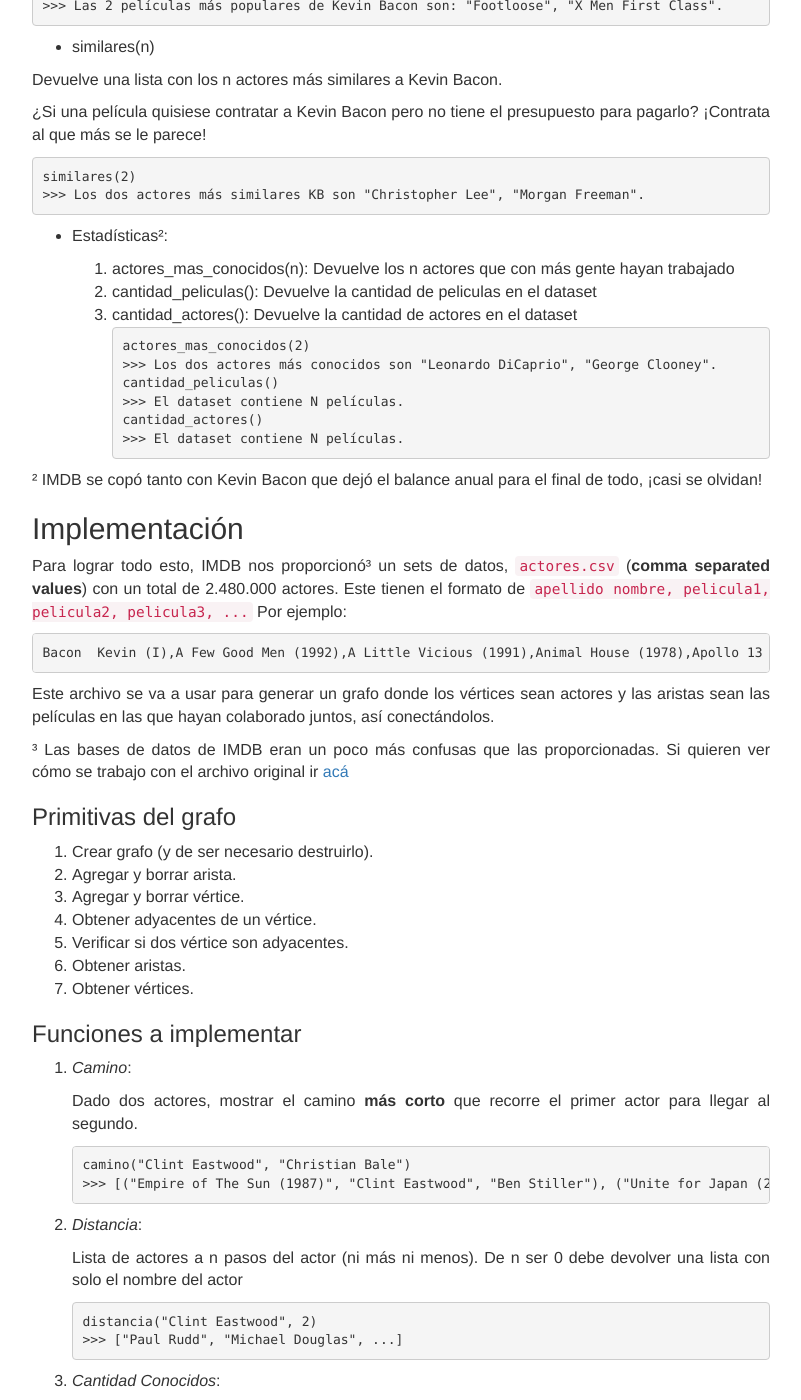
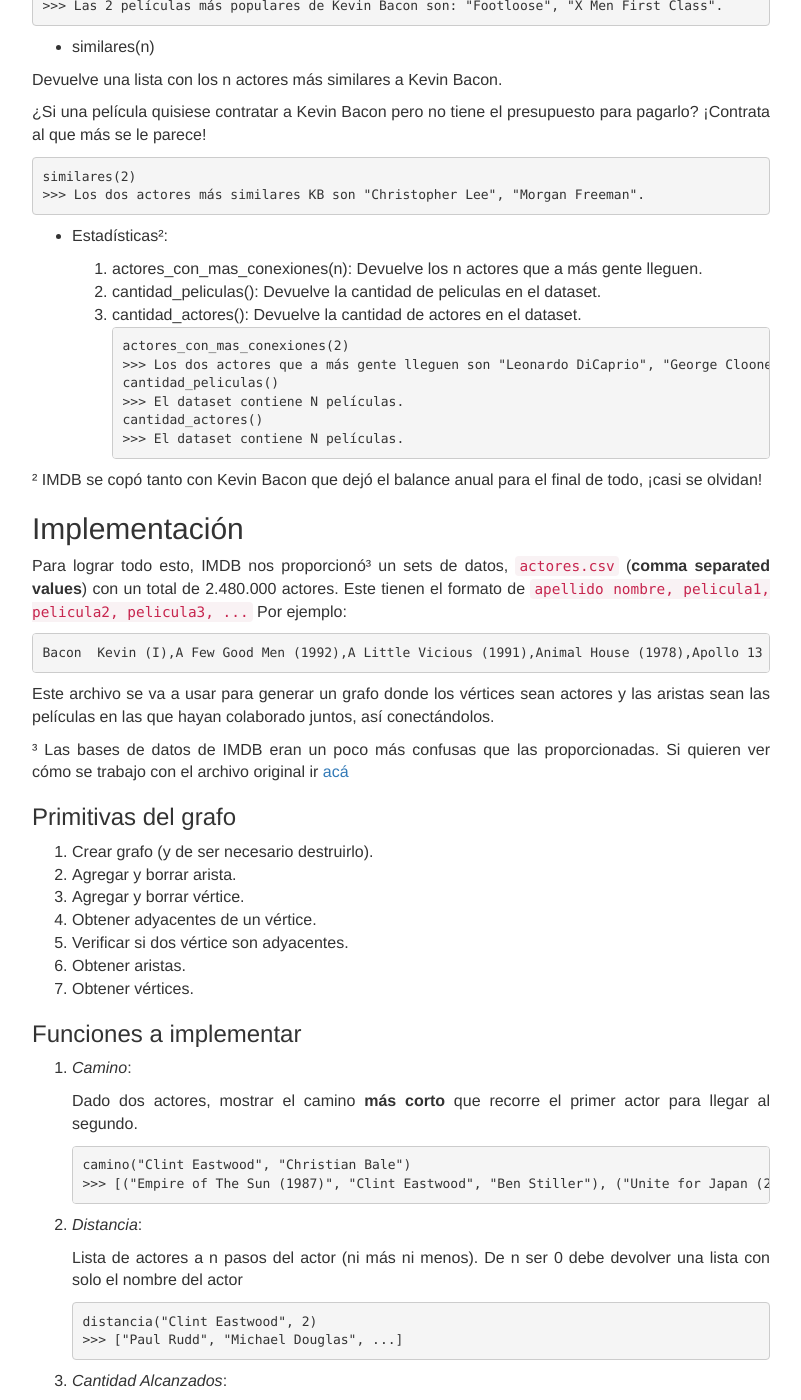
Before and after one commit to algoritmos-rw/algoritmos, a Jekyll site: the page built from static/tps/2017_2/tp3/index.md, in a window 1280 px wide and 1400 px high, scrolled down 1967 px. Shown: the whole window, without its empty margins (239-1040 px from the left). Built offline with Jekyll 4.4.1, drawn with Linux system fonts in a browser that asks for light colours; some of the changed text lies outside the part shown.

Commit message:
TP3. Conocidos -> Alcanzados

````diff
--- a/static/tps/2017_2/tp3/index.md
+++ b/static/tps/2017_2/tp3/index.md
@@ -95,12 +95,12 @@
 
 * Estadísticas²:
 
-    1. actores_mas_conocidos(n): Devuelve los n actores que con más gente hayan trabajado
-    1. cantidad_peliculas(): Devuelve la cantidad de peliculas en el dataset
-    1. cantidad_actores(): Devuelve la cantidad de actores en el dataset
+    1. actores_con_mas_conexiones(n): Devuelve los n actores que a más gente lleguen.
+    1. cantidad_peliculas(): Devuelve la cantidad de peliculas en el dataset.
+    1. cantidad_actores(): Devuelve la cantidad de actores en el dataset.
 ```
-actores_mas_conocidos(2)
->>> Los dos actores más conocidos son "Leonardo DiCaprio", "George Clooney".
+actores_con_mas_conexiones(2)
+>>> Los dos actores que a más gente lleguen son "Leonardo DiCaprio", "George Clooney".
 cantidad_peliculas()
 >>> El dataset contiene N películas.
 cantidad_actores()
@@ -149,18 +149,17 @@
    >>> ["Paul Rudd", "Michael Douglas", ...]
    ```
 
-3. _Cantidad Conocidos_:
+3. _Cantidad Alcanzados_:
 
    Devuelve la cantidad de personas a las que puede llegar el actor ingresado.
    ```
-   cantidad_conocidos("Clint Eastwood")
+   cantidad_alcanzados("Clint Eastwood")
    >>> 2331685
    ```
 
 4. _Popularidad_:
 
-    La popularidad de un actor puede ser medida por la sumatoria de cuántos conocidos tiene toda persona con la que el actor trabajó alguna vez, dividido la cantidad de actores con los que trabajó, multiplicado por la cantidad de películas hechas.
-
+    La popularidad de un actor puede ser medida por la sumatoria de a cuanta gente llega toda persona con la que el actor trabajó alguna vez, dividido la cantidad de actores con los que trabajó, y eso dividido por la cantidad de películas hechas.
     ```
     popularidad("Clint Eastwood")
     >>>  ???
````
